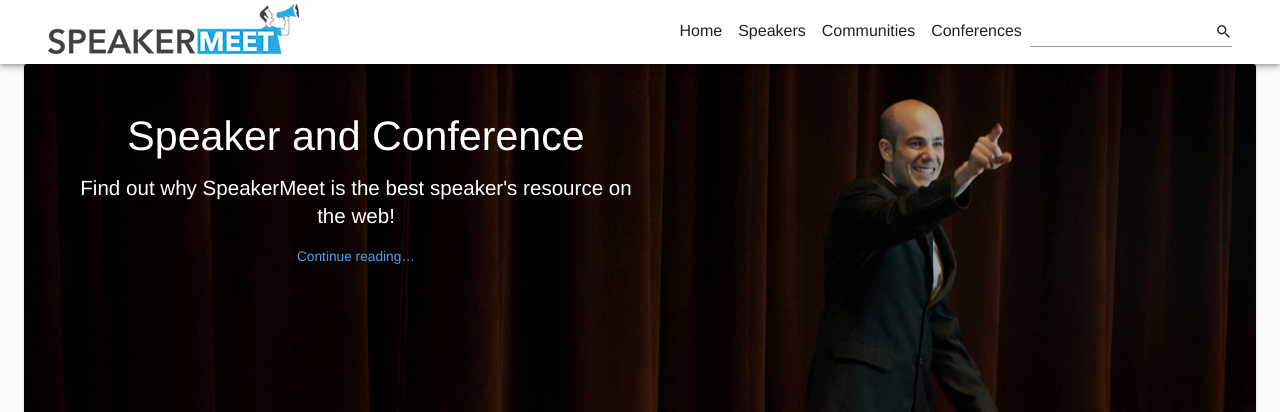
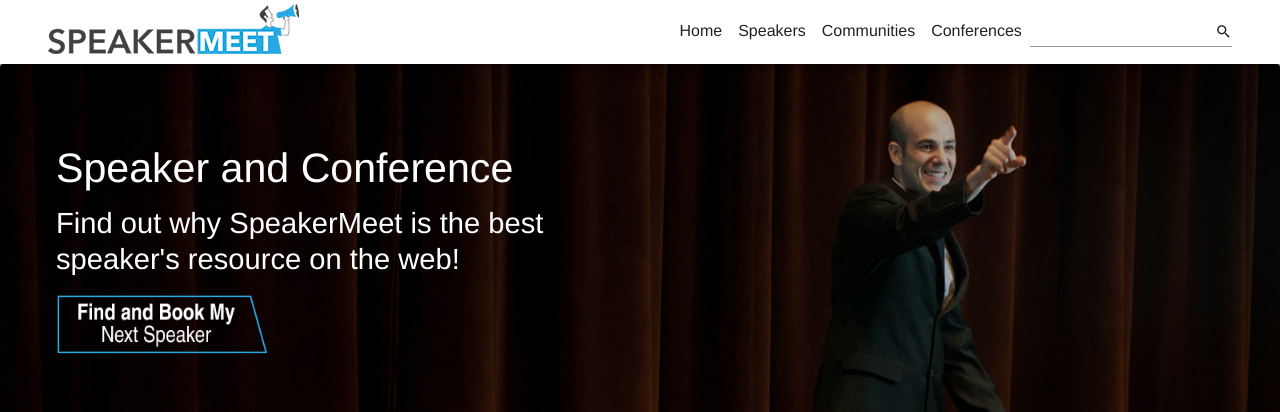
Before and after one commit to ovation22/SpeakerMeet.UI, a React (Create React App) app: page / in a window 1280 px wide. Shown: the top 412 px of the page. Built offline with nearby package versions, Linux system fonts and the light colour scheme.

Commit message:
Hero Section (#5)

```diff
--- a/src/components/Home.js
+++ b/src/components/Home.js
@@ -2,6 +2,7 @@ import React from 'react';
 import Grid from '@material-ui/core/Grid';
 import Typography from '@material-ui/core/Typography';
 import { makeStyles } from '@material-ui/core/styles';
+import Container from '@material-ui/core/Container';
 import HomeHeroSection from './HomeHeroSection';
 import FeaturedPost from './FeaturedPost';
 
@@ -48,6 +49,7 @@ export default function Home() {
   return (
     <>
       <HomeHeroSection post={mainFeaturedPost} />
+      <Container maxWidth="lg">
         <Typography variant="h2" gutterBottom className={classes.howItWorks}>
           How It Works
         </Typography>
@@ -56,6 +58,7 @@ export default function Home() {
             <FeaturedPost key={post.title} post={post} />
           ))}
         </Grid>
+      </Container>
     </>
   );
 }
--- a/src/components/HomeHeroSection.js
+++ b/src/components/HomeHeroSection.js
@@ -6,6 +6,7 @@ import Typography from '@material-ui/core/Typography';
 import Grid from '@material-ui/core/Grid';
 import Link from '@material-ui/core/Link';
 import Slide from '@material-ui/core/Slide';
+import Container from '@material-ui/core/Container';
 
 const useStyles = makeStyles(theme => ({
   mainFeaturedPost: {
@@ -28,11 +29,14 @@ const useStyles = makeStyles(theme => ({
   },
   mainFeaturedPostContent: {
     position: 'relative',
-    padding: theme.spacing(3),
+    paddingTop: theme.spacing(3),
     [theme.breakpoints.up('md')]: {
-      padding: theme.spacing(6),
+      paddingTop: theme.spacing(10),
+      paddingLeft: theme.spacing(4),
       paddingRight: 0,
     },
+    width: 600,
+    textAlign: 'left',
   },
 }));
 
@@ -44,23 +48,30 @@ export default function HomeHeroSection(props) {
     <Paper className={classes.mainFeaturedPost} style={{ backgroundImage: `url(${post.image})` }}>
       <img style={{ display: 'none' }} src={post.image} alt={post.imageText} />
       <div className={classes.overlay} />
-      <Grid container>
+      <Container maxWidth="lg">
+        <Grid>
           <Grid item md={6}>
             <Slide direction="right" in mountOnEnter timeout={1400}>
               <div className={classes.mainFeaturedPostContent}>
                 <Typography component="h1" variant="h3" color="inherit" gutterBottom>
                   {post.title}
                 </Typography>
-              <Typography variant="h5" color="inherit" paragraph>
+                <Typography variant="h4" color="inherit" paragraph>
                   {post.description}
                 </Typography>
                 <Link variant="subtitle1" href="/#">
-                {post.linkText}
+                  <img
+                    src={`${process.env.PUBLIC_URL}/images/FindAndBook.png`}
+                    alt=""
+                    width="212"
+                    height="60"
+                  />
                 </Link>
               </div>
             </Slide>
           </Grid>
         </Grid>
+      </Container>
     </Paper>
   );
 }
--- a/src/components/Main.js
+++ b/src/components/Main.js
@@ -9,6 +9,9 @@ import routes from '../constants/routes';
 
 const useStyles = makeStyles(theme => ({
   offset: theme.mixins.toolbar,
+  container: {
+    padding: 0,
+  },
 }));
 
 const sections = [
@@ -24,7 +27,7 @@ export default function Main() {
   return (
     <>
       <CssBaseline />
-      <Container maxWidth="lg">
+      <Container maxWidth="false" className={classes.container}>
         <Header sections={sections} />
         <div className={classes.offset} />
         <main>
```
Also changed, not shown: public/images/FindAndBook.png (added). Lines whose indentation alone changed are shown as unchanged.
